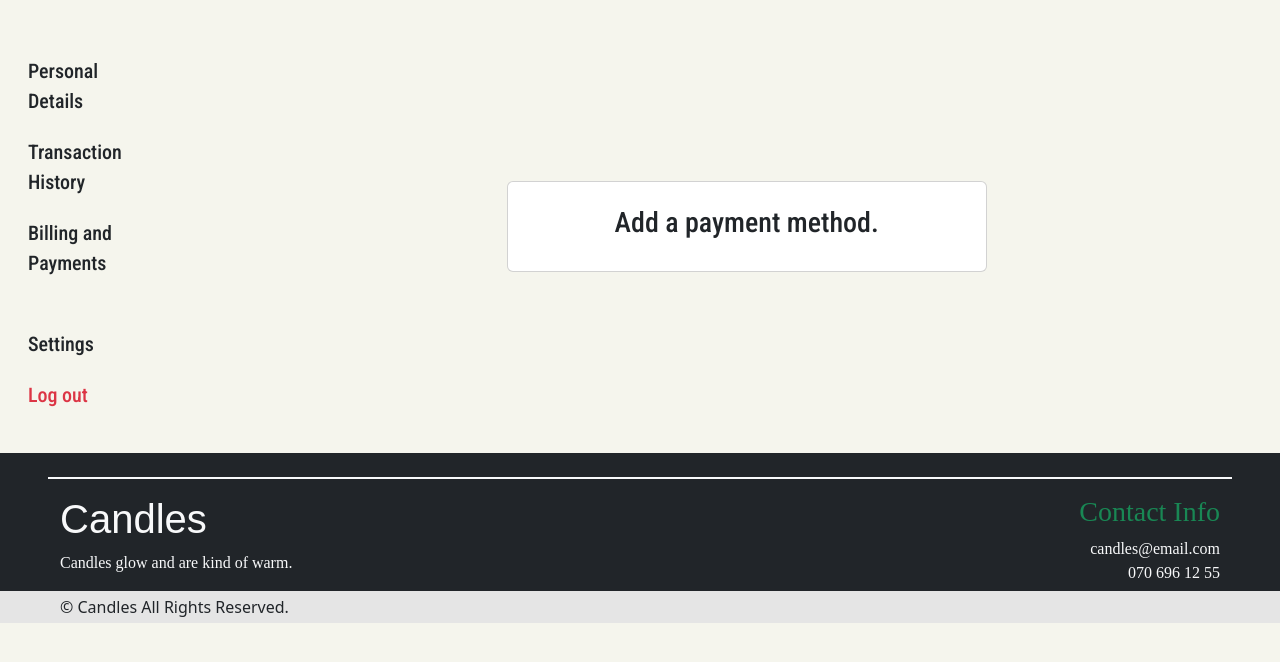
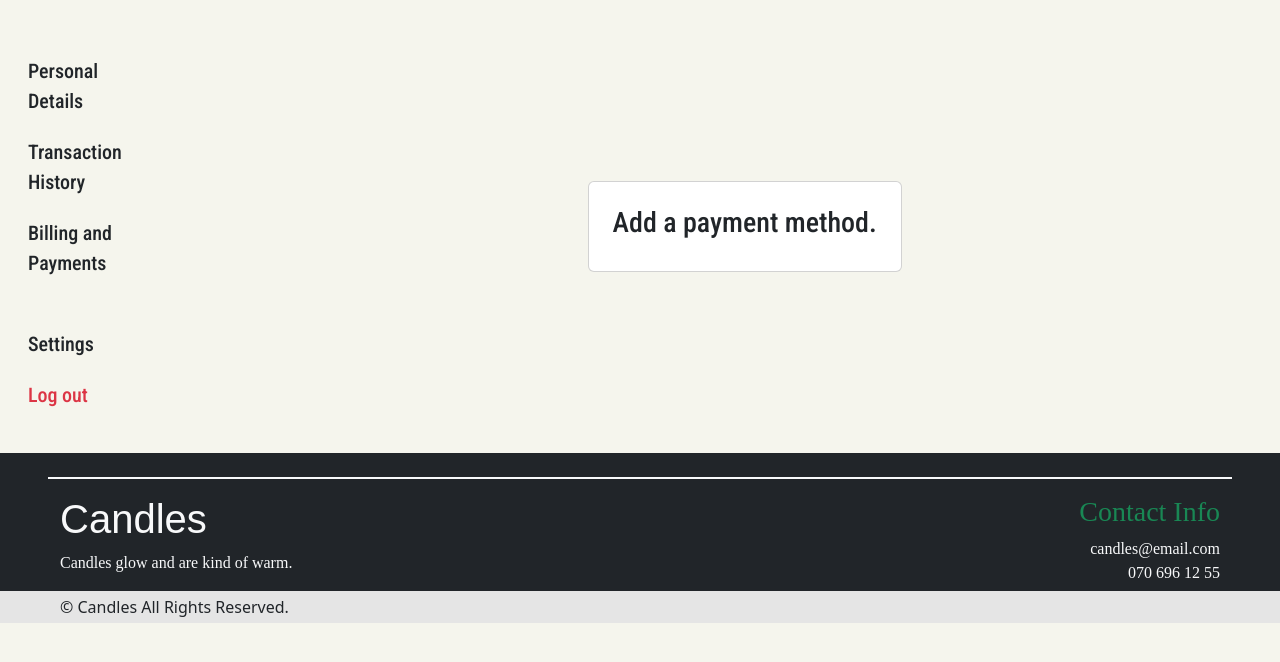
Before and after one commit to tsiapalis/webshop_group, a Django app: page /my-profile/billing in a window 1280 px wide. Shown: the part 86-748 px from the top of the page. Run offline with Django 5.2, Linux system fonts and the light colour scheme; some libraries are stand-ins or nearby versions; some web fonts are replaced.

Commit message:
fixed some styling for my_profile

```diff
--- a/templates/core_app/my_profile/base.html
+++ b/templates/core_app/my_profile/base.html
@@ -2,12 +2,12 @@
 
 
 {% block body_block %}
-<div class="container-fluid">
-    <div class="row">
-        <div class="col-md-2 col-lg-2">
-            {% include 'core_app/my_profile/include/sidebar.html' %}
-        </div>
+<div class="container-fluid d-flex col">
+    <div class="col-md-2 col-lg-2">
+        {% include 'core_app/my_profile/include/sidebar.html' %}
+    </div>
 
+    <div class="col-md-9 col-lg-10">
         {% block profile_body_block %}
         {% endblock %}
     </div>
--- a/templates/core_app/my_profile/billing.html
+++ b/templates/core_app/my_profile/billing.html
@@ -2,14 +2,9 @@
 
 
 {% block profile_body_block %}
-
-
-
-<div class="col-md-9 col-lg-10 d-flex justify-content-center align-items-center">
-    <div class="card p-4 align-items-center roboto-font" style="width: 30rem;">
+<div class="d-flex justify-content-center align-items-center h-100">
+    <div class="card p-4 roboto-font">
         <h3 class="text-center">Add a payment method.</h3>
     </div>
 </div>
-
-
 {% endblock %}
--- a/templates/core_app/my_profile/personal_details.html
+++ b/templates/core_app/my_profile/personal_details.html
@@ -1,8 +1,8 @@
 {% extends "core_app/my_profile/base.html" %}
 
 {% block profile_body_block %}
-<div class="col-md-10 col-lg-10 d-flex justify-content-center align-items-center">
-    <div class="p-4 align-items-center roboto-font" style="width: 30rem;">
+
+<div class="px-5 py-4 align-items-center roboto-font">
     <h3 class="text-center">Change your info here.</h3>
     <form method="POST">
         {% csrf_token %}
@@ -25,5 +25,5 @@
         <button type="submit" class="btn btn-primary w-100">Update</button>
     </form>
 </div>
-</div>
+
 {% endblock %}
--- a/templates/core_app/my_profile/settings.html
+++ b/templates/core_app/my_profile/settings.html
@@ -2,8 +2,8 @@
 
 
 {% block profile_body_block %}
-<div class="col-md-9 col-lg-10 d-flex justify-content-center align-items-center">
-    <div class="card p-4 align-items-center roboto-font" style="width: 30rem;">
+<div class="d-flex justify-content-center align-items-center h-100">
+    <div class="card p-4 roboto-font">
         <h3 class="text-center">Dark Mode feature will be added soon.</h3>
     </div>
 </div>
```
Lines whose indentation alone changed are shown as unchanged.
